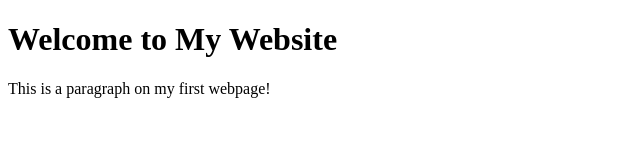
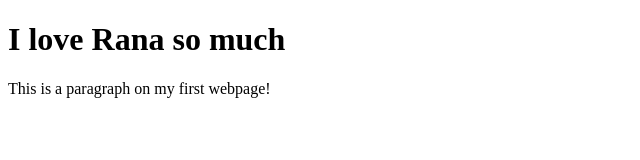
Before and after one commit to Knick011/program-1, a plain HTML site: page index.html in a window 1280 px wide. Shown: the whole page, without its empty margins (0-640 px from the left). Drawn offline with Linux system fonts and the light colour scheme.

Commit message:
Update index.html

```diff
--- a/index.html
+++ b/index.html
@@ -1,10 +1,10 @@
 <!DOCTYPE html>
 <html>
 <head>
-    <title>My First HTML Page</title>
+    <title>Hello this is my first website</title>
 </head>
 <body>
-    <h1>Welcome to My Website</h1>
+    <h1>I love Rana so much</h1>
     <p>This is a paragraph on my first webpage!</p>
 </body>
 </html>
```
